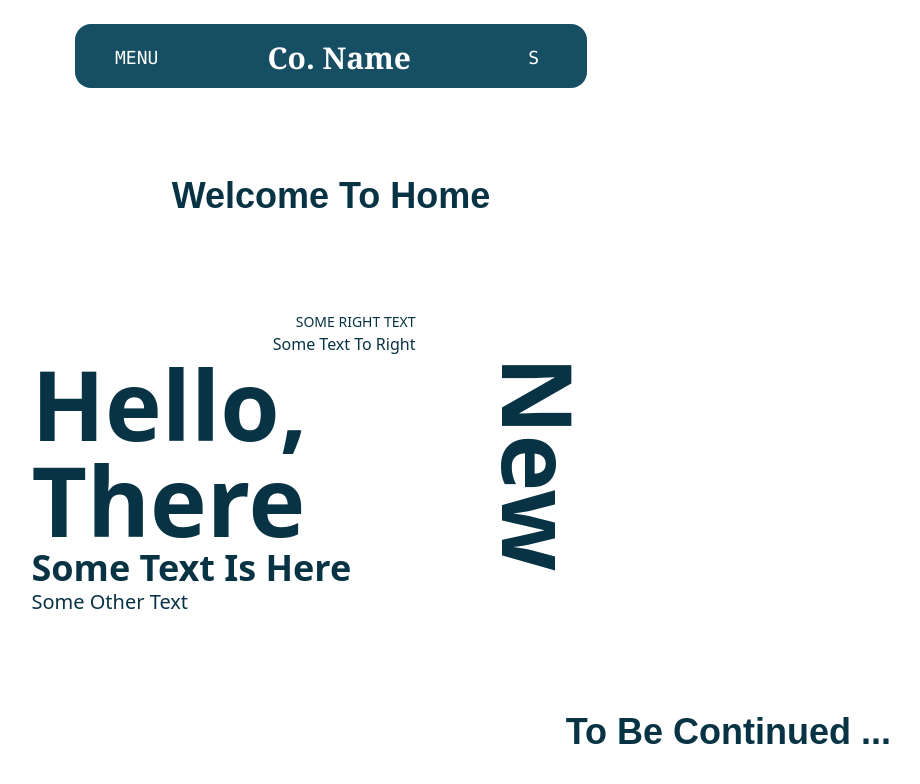
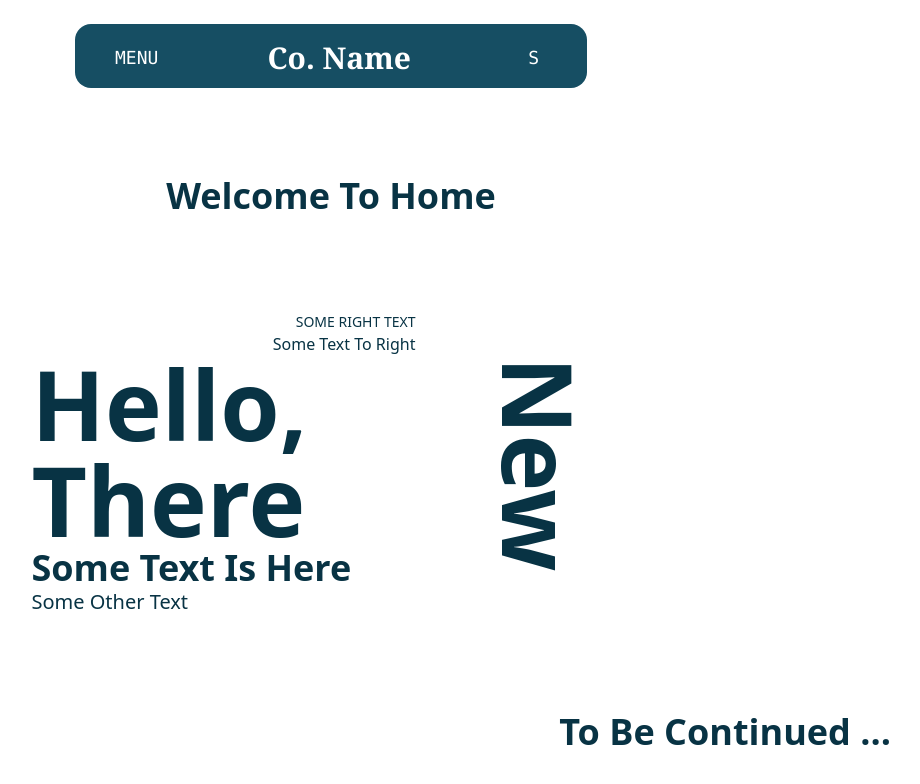
Before and after one commit to om2137/GymMgmt-v2, a Next.js app: page / in a window 1280 px wide. Shown: the top 784 px of the page, without its empty margins (309-1229 px from the left). Built offline with nearby package versions, Linux system fonts and the light colour scheme; what tailwindcss-motion would draw is missing.

Commit message:
global css changes for sonner

```diff
--- a/app/globals.css
+++ b/app/globals.css
@@ -1,29 +1,64 @@
 @tailwind base;
 @tailwind components;
 @tailwind utilities;
-
-:root {
-  --background: #ffffff;
-  --foreground: #171717;
-}
-
-@media (prefers-color-scheme: dark) {
-  :root {
-    --background: #083344;
-    --foreground: #ededed;
-  }
-}
-
-body {
-  color: var(--foreground);
-  background: var(--background);
-  font-family: Arial, Helvetica, sans-serif;
-}
 @layer base {
   input[type="number"]::-webkit-inner-spin-button,
   input[type="number"]::-webkit-outer-spin-button {
     -webkit-appearance: none;
     margin: 0;
+  }
+  :root {
+    --background: 0 0% 100%;
+    --foreground: 0 0% 3.9%;
+    --card: 0 0% 100%;
+    --card-foreground: 0 0% 3.9%;
+    --popover: 0 0% 100%;
+    --popover-foreground: 0 0% 3.9%;
+    --primary: 0 0% 9%;
+    --primary-foreground: 0 0% 98%;
+    --secondary: 0 0% 96.1%;
+    --secondary-foreground: 0 0% 9%;
+    --muted: 0 0% 96.1%;
+    --muted-foreground: 0 0% 45.1%;
+    --accent: 0 0% 96.1%;
+    --accent-foreground: 0 0% 9%;
+    --destructive: 0 84.2% 60.2%;
+    --destructive-foreground: 0 0% 98%;
+    --border: 0 0% 89.8%;
+    --input: 0 0% 89.8%;
+    --ring: 0 0% 3.9%;
+    --chart-1: 12 76% 61%;
+    --chart-2: 173 58% 39%;
+    --chart-3: 197 37% 24%;
+    --chart-4: 43 74% 66%;
+    --chart-5: 27 87% 67%;
+    --radius: 0.5rem;
+  }
+  .dark {
+    --background: 0 0% 3.9%;
+    --foreground: 0 0% 98%;
+    --card: 0 0% 3.9%;
+    --card-foreground: 0 0% 98%;
+    --popover: 0 0% 3.9%;
+    --popover-foreground: 0 0% 98%;
+    --primary: 0 0% 98%;
+    --primary-foreground: 0 0% 9%;
+    --secondary: 0 0% 14.9%;
+    --secondary-foreground: 0 0% 98%;
+    --muted: 0 0% 14.9%;
+    --muted-foreground: 0 0% 63.9%;
+    --accent: 0 0% 14.9%;
+    --accent-foreground: 0 0% 98%;
+    --destructive: 0 62.8% 30.6%;
+    --destructive-foreground: 0 0% 98%;
+    --border: 0 0% 14.9%;
+    --input: 0 0% 14.9%;
+    --ring: 0 0% 83.1%;
+    --chart-1: 220 70% 50%;
+    --chart-2: 160 60% 45%;
+    --chart-3: 30 80% 55%;
+    --chart-4: 280 65% 60%;
+    --chart-5: 340 75% 55%;
   }
 }
 @layer utilities {
@@ -162,3 +197,12 @@
 .mesh-white   { background: white; bottom: 0; right: 0; animation-delay: 1.5s; }
 .mesh-pink    { background: #cd2976;  top: 0; right: 0; animation-delay: 3s; }
 .mesh-purple  { background: #a228b8; bottom: 0; left: 0; animation-delay: 4.5s; }
+
+@layer base {
+  * {
+    @apply border-border;
+  }
+  body {
+    @apply bg-background text-foreground;
+  }
+}
```
